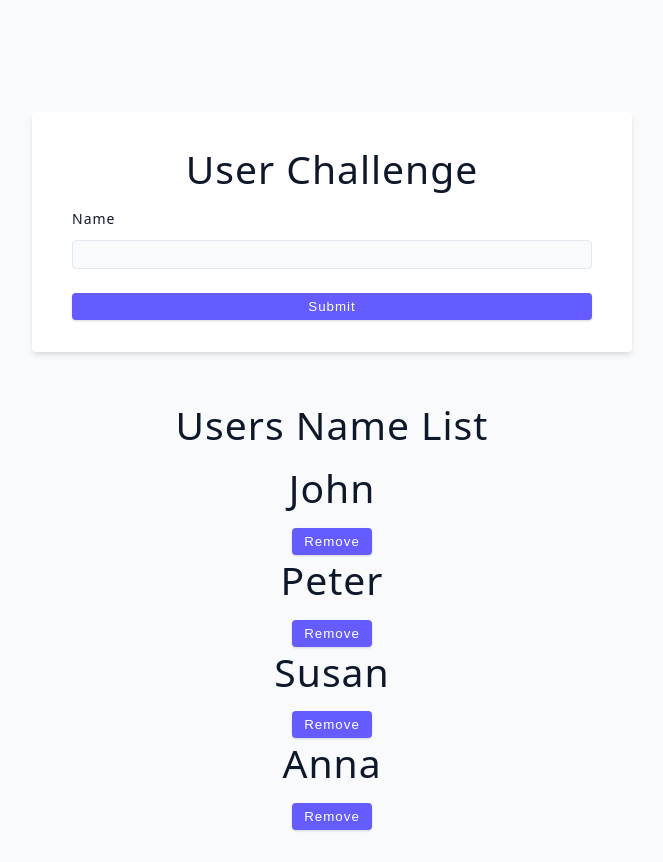
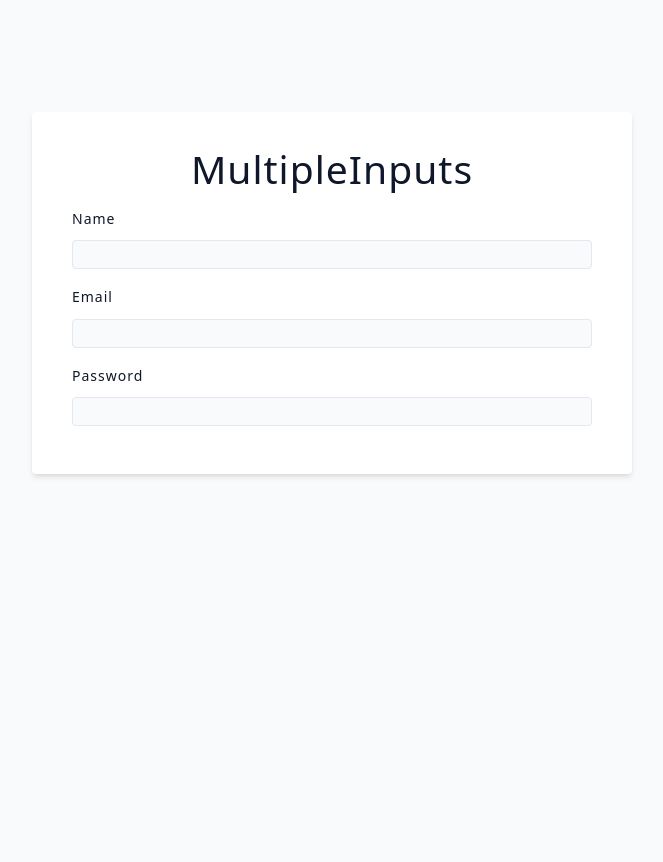
Before and after one commit to iambrijeshtoo/ReactAdvanced, a React (Vite) app: page / in a window 1280 px wide. Shown: the whole page, without its empty margins (308-971 px from the left). After the commit the page ends 800 px from the top, so only its background shows below. Built offline with nearby package versions, Linux system fonts and the light colour scheme.

Commit message:
feat: add submit button

```diff
--- a/src/App.jsx
+++ b/src/App.jsx
@@ -1,10 +1,10 @@
 import "./App.css";
-import UserChallenge from "./tutorial/06-forms/02-user-challenge";
+import MultipleInputs from "./tutorial/06-forms/03-multiple-inputs";
 
 function App() {
   return (
     <div className="container">
-      <UserChallenge />
+      <MultipleInputs />
     </div>
   );
 }
--- a/src/tutorial/06-forms/03-multiple-inputs.jsx
+++ b/src/tutorial/06-forms/03-multiple-inputs.jsx
@@ -7,11 +7,18 @@ const MultipleInputs = () => {
     password: "",
   });
 
-  const handelChange = () => {};
+  const handelChange = (e) => {
+    setUser({ ...user, [e.target.name]: e.target.value });
+  };
+
+  const handelSubmit = (e) => {
+    e.preventDefault();
+    console.log(user);
+  };
 
   return (
     <div>
-      <form className="form">
+      <form className="form" onSubmit={handelSubmit}>
         <h2>MultipleInputs</h2>
         {/* name */}
         <div className="form-row">
@@ -24,6 +31,7 @@ const MultipleInputs = () => {
             id="name"
             value={user.name}
             onChange={handelChange}
+            name="name"
           />
         </div>
         {/* Email */}
@@ -37,6 +45,7 @@ const MultipleInputs = () => {
             id="email"
             value={user.email}
             onChange={handelChange}
+            name="email"
           />
         </div>
         {/* Password */}
@@ -50,6 +59,7 @@ const MultipleInputs = () => {
             id="password"
             value={user.password}
             onChange={handelChange}
+            name="password"
           />
         </div>
       </form>
```
